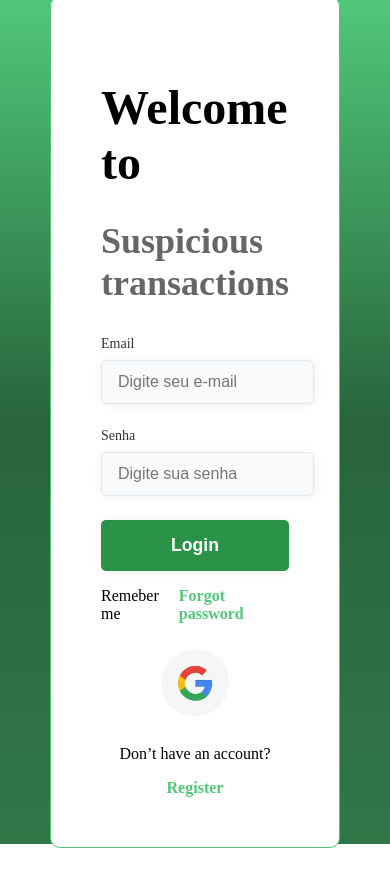
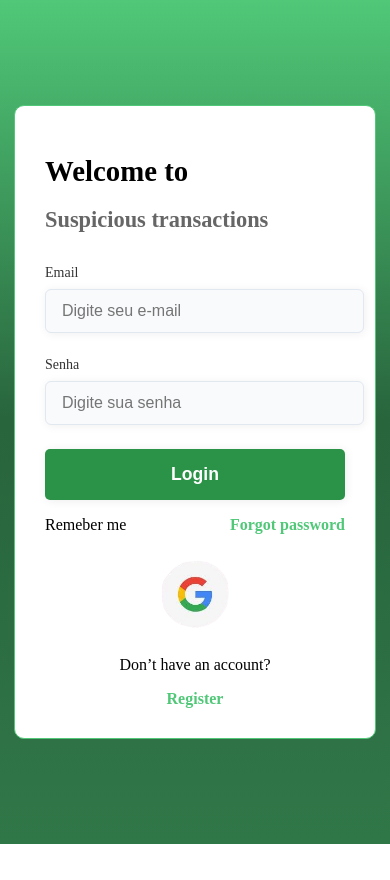
Before and after one commit to RusthenRonald2006/Portal-de-analise-em-anomalias-transacionais, a JavaScript app in the folder detec-anomalias/: page / in a window 390 px wide. After the commit the page ends 844 px from the top, so only its background shows below. Built offline with nearby package versions, Linux system fonts and the light colour scheme; the HTML template or start-up script is replaced by a standard one.

Commit message:
finalizando responsividade da tela de login

```diff
--- a/detec-anomalias/src/components/Login.module.css
+++ b/detec-anomalias/src/components/Login.module.css
@@ -113,17 +113,29 @@ span{
 }
 /* Celulares pequenos */
 @media screen and (min-width: 320px) and (max-width: 480px) {
+    .form_container h1{
+        font-size: 1.8em;
+   }
+   .form_container h2{
+        font-size: 1.4em;
+    }
     .login_container{
         justify-content: center;
         align-items: center;
         background: linear-gradient(to bottom, #50C878, #28643C, #307748);
     }
+    .login_rigth{
+        width: 100%;
+    }
     .form_container{
+        padding: 30px;
+        width: 300px;
         background-color: white;
     }
     .login_left{
         display: none;
     }
+
 }
 
 /* Celulares médios e grandes */
@@ -132,6 +144,9 @@ span{
         justify-content: center;
         align-items: center;
         background: linear-gradient(to bottom, #50C878, #28643C, #307748);
+    }
+    .login_rigth{
+        width: 100%;
     }
     .form_container{
         background-color: white;
@@ -148,8 +163,12 @@ span{
         align-items: center;
         background: linear-gradient(to bottom, #50C878, #28643C, #307748);
     }
+    .login_rigth{
+        width: 100%;
+    }
     .form_container{
         background-color: white;
+        width: 500px;
     }
     .login_left{
         display: none;
```
